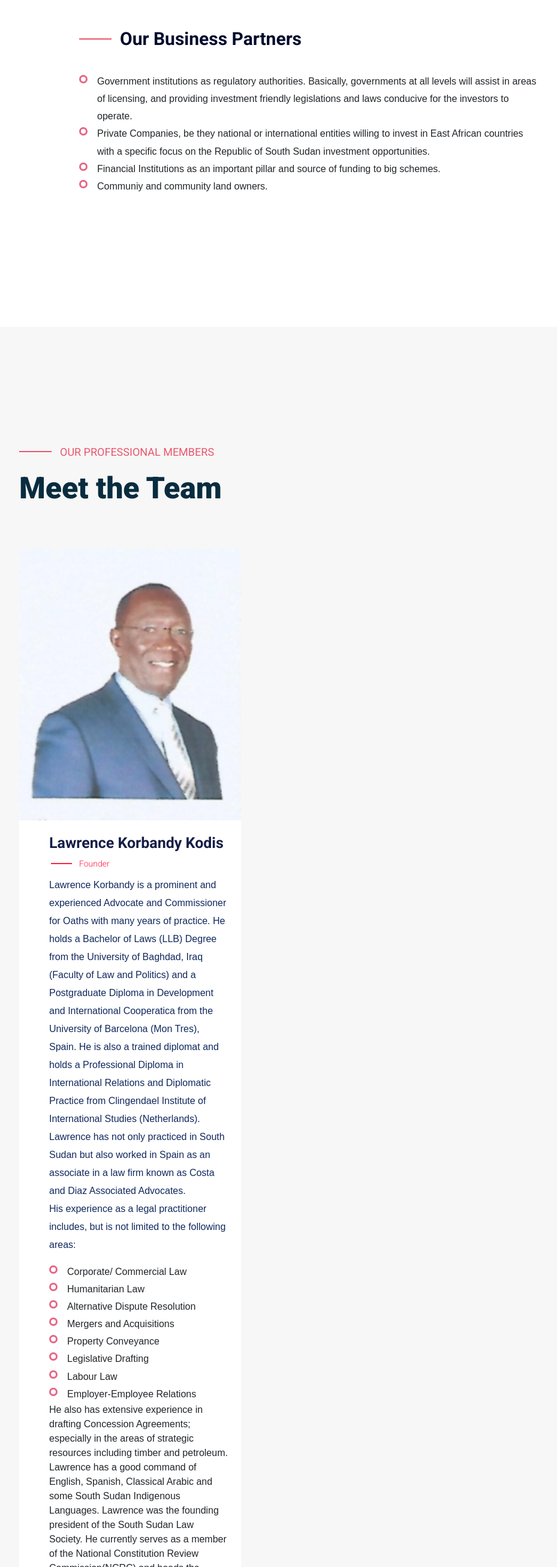
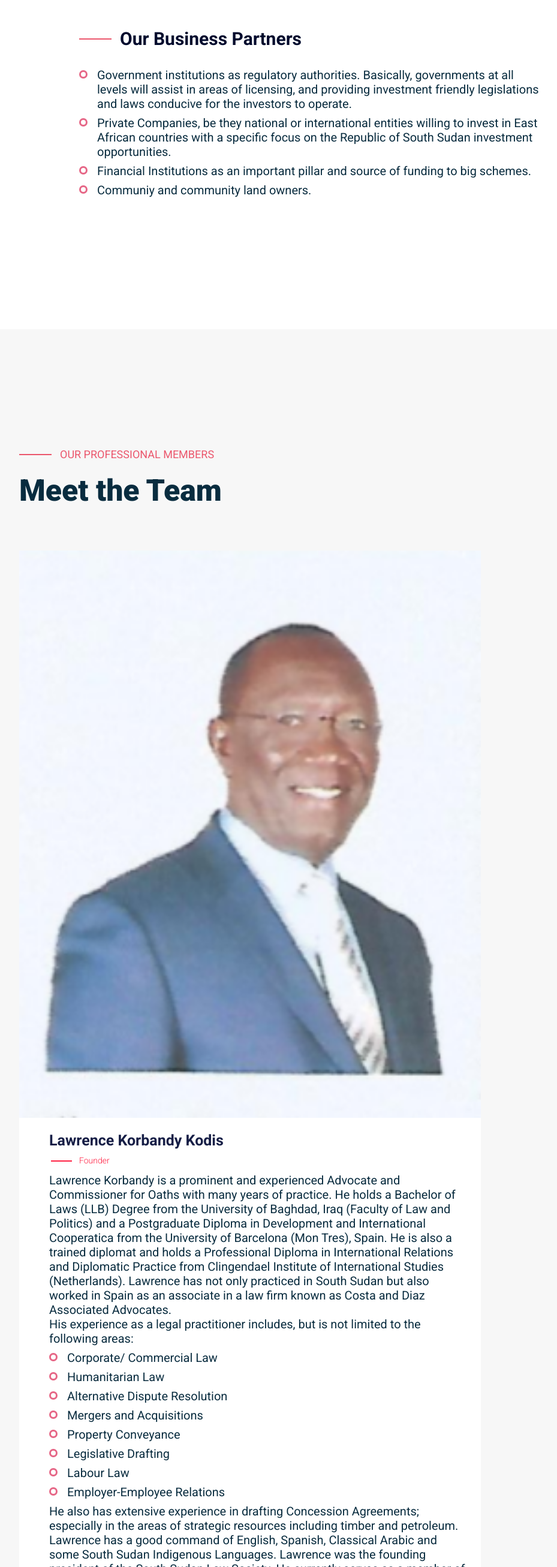
Before and after one commit to briankmukasa/East-African-Business-Bureau, a plain HTML site: page about.html in a window 1280 px wide. Shown: the part 1551-4164 px from the top of the page at 60% size, without its empty margins (23-952 px from the left). Drawn offline with Linux system fonts and the light colour scheme.

Commit message:
Minor updates

```diff
--- a/about.html
+++ b/about.html
@@ -152,24 +152,15 @@
                         </div>
                         <div class="about-details-cap mb-50">
                             <h4>Our Business Partners</h4>
-                            <h5>
-                            </h5>
-                            <h5>
-                            </h5>
-                            <h5>
-                            </h5>
-                            <h5>
-                        </h5>
-
                         <ul class="unordered-list">
-                            <li>Government institutions as regulatory authorities. Basically, governments at all levels
+                            <li><h5>Government institutions as regulatory authorities. Basically, governments at all levels
                                 will assist in areas of licensing, and providing investment friendly legislations and laws
-                                conducive for the investors to operate.  </li>
-                            <li>Private Companies, be they national or international entities willing to invest in East
+                                conducive for the investors to operate.</h5></li>
+                            <li><h5>Private Companies, be they national or international entities willing to invest in East
                                 African countries with a specific focus on the Republic of South Sudan investment
-                                opportunities. </li>
-                            <li>Financial Institutions as an important pillar and source of funding to big schemes.</li>
-                            <li>Communiy and community land owners.</li>
+                                opportunities. </h5></li>
+                            <li><h5>Financial Institutions as an important pillar and source of funding to big schemes.</li>
+                            <li><h5>Communiy and community land owners.</h5></li>
 
                         </ul>
                         </div>
@@ -192,7 +183,7 @@
                 </div>
                 <div class="row">
                     <!-- single Tem -->
-                    <div class="col-xl-4 col-lg-4 col-md-6 col-sm-">
+                    <div class="col-xl-8 col-lg-8 col-md-6 col-sm-">
                         <div class="single-team mb-30">
                             <div class="team-img">
                                 <img src="assets/img/gallery/team1.png" alt="">
@@ -200,7 +191,7 @@
                             <div class="team-caption">
                                 <h3><a href="#">Lawrence Korbandy Kodis</a></h3>
                                 <span>Founder</span>
-                                <p> Lawrence Korbandy is a prominent and experienced
+                                <h5>Lawrence Korbandy is a prominent and experienced
                                     Advocate and Commissioner for Oaths with many years
                                     of practice. He holds a Bachelor of Laws (LLB) Degree
                                     from the University of Baghdad, Iraq (Faculty of Law and
@@ -208,20 +199,20 @@
                                     International Cooperatica from the University of Barcelona (Mon Tres), Spain.
                                     He is also a trained diplomat and holds a Professional Diploma in International Relations and Diplomatic Practice from Clingendael Institute of International Studies (Netherlands).
                                     Lawrence has not only practiced in South Sudan but also worked in Spain as an associate in a law firm known as Costa and Diaz Associated Advocates.
-                                   <br> His experience as a legal practitioner includes, but is not limited to the following areas:
+                                   <br> His experience as a legal practitioner includes, but is not limited to the following areas:</h5>
                                     <ul class="unordered-list">
-                                        <li>Corporate/ Commercial Law </li>
-                                        <li>Humanitarian Law</li>
-                                        <li>Alternative Dispute Resolution</li>
-                                        <li>Mergers and Acquisitions</li>
-                                        <li>Property Conveyance</li>
-                                        <li>Legislative Drafting </li>
-                                        <li>Labour Law </li>
-                                        <li>Employer-Employee Relations</li>
+                                        <li><h5>Corporate/ Commercial Law</h5></li>
+                                        <li><h5>Humanitarian Law</h5></li>
+                                        <li><h5>Alternative Dispute Resolution</h5></li>
+                                        <li><h5>Mergers and Acquisitions</h5></li>
+                                        <li><h5>Property Conveyance</h5></li>
+                                        <li><h5>Legislative Drafting</h5></li>
+                                        <li><h5>Labour Law </h5></li>
+                                        <li><h5>Employer-Employee Relations</h5></li>
                                     </ul>
-                                    He also has extensive experience in drafting Concession Agreements; especially in the areas of strategic resources including timber and petroleum. Lawrence has a good command of English, Spanish, Classical Arabic and some South Sudan Indigenous Languages.
+                                    <h5>He also has extensive experience in drafting Concession Agreements; especially in the areas of strategic resources including timber and petroleum. Lawrence has a good command of English, Spanish, Classical Arabic and some South Sudan Indigenous Languages.
                                     Lawrence was the founding president of the South Sudan Law Society. He currently serves as a member of the National Constitution Review Commission(NCRC) and heads the human rights sub-committee of NCRC.
-                                    He is also the Chair of the South Sudan Human Rights Commission. </p>
+                                    He is also the Chair of the South Sudan Human Rights Commission. </h5>
                             </div>
                         </div>
                     </div>
```
Also changed, not shown: contact.html (+7 -8 lines), services.html (+10 -10 lines).
